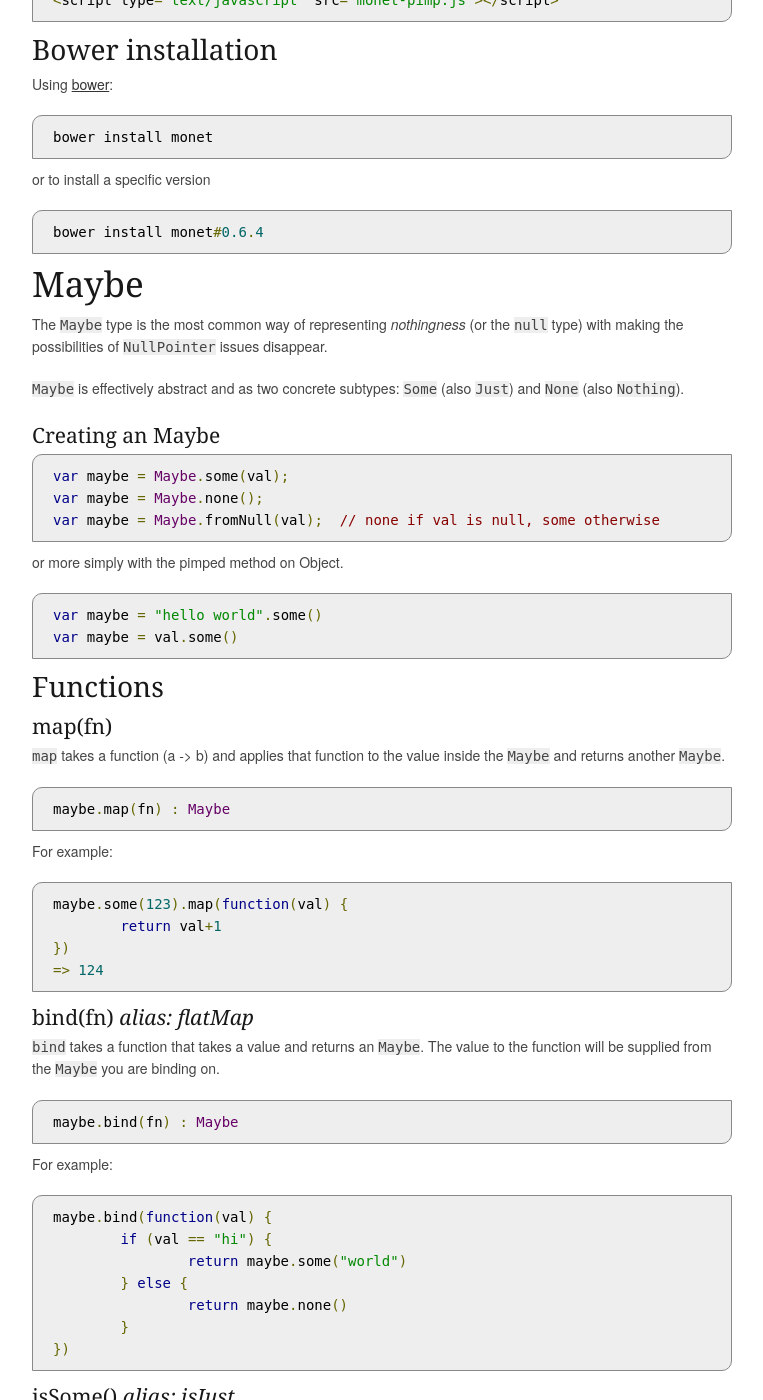
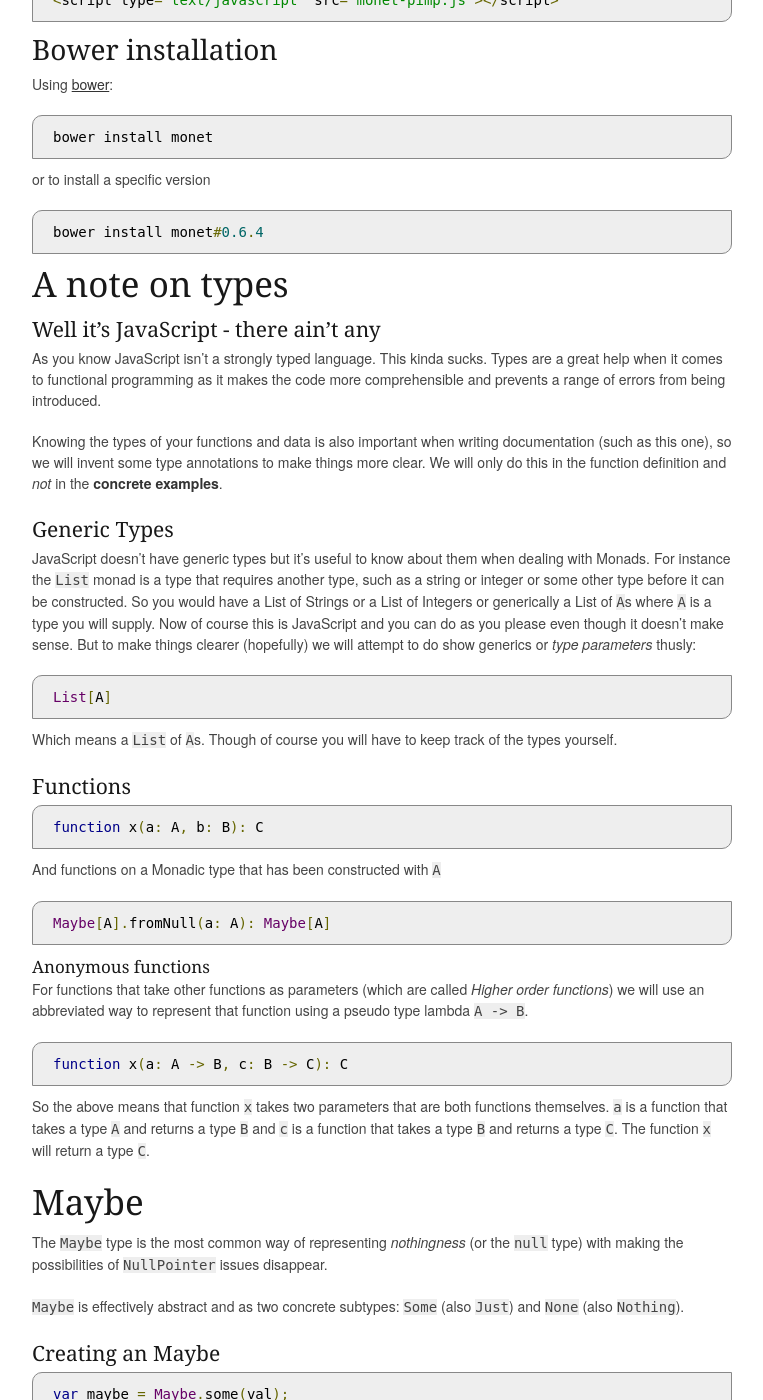
Before and after one commit to monet/monet.js, a Jekyll site: the page built from index.md, in a window 1280 px wide and 1400 px high, scrolled down 732 px. Shown: the whole window, without its empty margins (138-901 px from the left). Built offline with Jekyll 4.4.1, drawn with Linux system fonts in a browser that asks for light colours; nearby versions of some CDN libraries; some of the changed text lies outside the part shown.

Commit message:
Added new type signatures documentation

```diff
--- a/index.md
+++ b/index.md
@@ -39,6 +39,41 @@ or to install a specific version
 
 	bower install monet#{{ page.version }}
 
+## A note on types
+
+#### Well it's JavaScript - there ain't any
+As you know JavaScript isn't a strongly typed language.  This kinda sucks.  Types are a great help when it comes to functional programming as it makes the
+code more comprehensible and prevents a range of errors from being introduced.
+
+Knowing the types of your functions and data is also important when writing documentation (such as this one), so we will invent some type annotations to make things
+more clear.  We will only do this in the function definition and *not* in the **concrete examples**.
+
+#### Generic Types
+
+JavaScript doesn't have generic types but it's useful to know about them when dealing with Monads.  For instance the `List` monad is a type that requires another type, such
+as a string or integer or some other type before it can be constructed.  So you would have a List of Strings or a List of Integers or generically a List of `A`s where `A` is a type you will supply.  Now of course this is JavaScript and you can do as you please even though it doesn't make sense.  But to make things clearer (hopefully) we will attempt to do show generics or *type parameters* thusly:
+
+	List[A]
+
+Which means a `List` of `A`s.  Though of course you will have to keep track of the types yourself.
+
+#### Functions
+
+	function x(a: A, b: B): C
+
+And functions on a Monadic type that has been constructed with `A`
+
+	Maybe[A].fromNull(a: A): Maybe[A]
+
+##### Anonymous functions
+
+For functions that take other functions as parameters (which are called *Higher order functions*) we will use an abbreviated way to represent that function
+using a pseudo type lambda `A -> B`.
+
+	function x(a: A -> B, c: B -> C): C
+
+So the above means that function `x` takes two parameters that are both functions themselves. `a` is a function that takes a type `A` and returns a type `B` and `c` is a function that takes a type `B` and returns a type `C`. The function `x` will return a type `C`.
+
 ## Maybe
 
 The `Maybe` type is the most common way of representing *nothingness* (or the `null` type) with making the possibilities of `NullPointer` issues disappear.
@@ -57,10 +92,10 @@ or more simply with the pimped method on Object.
 	var maybe = val.some()
 
 ### Functions
-#### map(fn)
-`map` takes a function (a -> b) and applies that function to the value inside the `Maybe` and returns another `Maybe`.
+#### map
+`map` takes a function (A -> B) and applies that function to the value inside the `Maybe` and returns another `Maybe`.
 
-	maybe.map(fn) : Maybe
+	Maybe[A].map(fn: A -> B) : Maybe[B]
 
 For example:
 
@@ -69,10 +104,11 @@ For example:
 	})
 	=> 124
 
-#### bind(fn) *alias: flatMap*
+
+#### bind *alias: flatMap*
 `bind` takes a function that takes a value and returns an `Maybe`.  The value to the function will be supplied from the `Maybe` you are binding on.
 
-	maybe.bind(fn) : Maybe
+	Maybe[A].bind(fn: A -> Maybe[B]): Maybe[B]
 
 For example:
 
@@ -85,21 +121,36 @@ For example:
 	})
 
 
-#### isSome() *alias: isJust*
+#### isSome *alias: isJust*
 `isSome` on a `Some` value will return `true` and will return `false` on a `None`.
 
-	maybe.some("hi").isSome()
-	=> true
+	Maybe[A].isSome(): Boolean
+
+For example:
+
+	Maybe.some("hi").isSome()
+	//result: true
 
 
-#### isNone() *alias: isNothing*
+#### isNone *alias: isNothing*
 `isNone` on a `None` value will return `true` and will return `false` on a `Some`.
 
+	Maybe[A].isNone(): Boolean
+
+For example:
+
+	Maybe.none().isNone()
+	//result: true
+
 ####some() *alias: just*
-`some` will 'reduce' the `Maybe` to its value.
+`some` will 'reduce' the `Maybe` to its value.  But warning! It will throw an error if you attempt to do this on a none.  Use `orSome` instead.
+
+	Maybe[A].some(): A
+
+For example:
 
 	Maybe.some("hi").some()
-	=> "hi"
+	//result: "hi"
 
 ####orSome(value) *alias: orJust*
 Will return the containing value inside the `Maybe` or return the supplied value.
@@ -109,10 +160,10 @@ Will return the containing value inside the `Maybe` or return the supplied value
 	Maybe.none().orSome("bye")
 	=> "bye"
 
-####ap(Maybe(fn))
+####ap
 The `ap` function implements the Applicative Functor pattern.  It takes as a parameter another `Maybe` type which contains a function, and then applies that function to the value contained in the calling `Maybe`.
 
-	maybe.ap(maybeWithfn): Maybe
+	Maybe[A].ap(Maybe[A->B]): Maybe[B]
 
 It may seem odd to want to apply a function to a monad that exists inside another monad, but this is particular useful for when you have a curried function being applied across many monads.
 
@@ -134,7 +185,7 @@ For further reading see [this excellent article](http://learnyouahaskell.com/fun
 
 
 ## Validation
-Validation is not quite a monad as it [doesn't quite follow the monad rules](http://stackoverflow.com/questions/12211776/why-isnt-validation-a-monad-scalaz7), even though it has the monad methods.  It that can hold either a success value or a failure value (i.e. an error message or some other failure object) and has methods for accumulating errors.
+Validation is not quite a monad as it [doesn't quite follow the monad rules](http://stackoverflow.com/questions/12211776/why-isnt-validation-a-monad-scalaz7), even though it has the monad methods.  It that can hold either a success value or a failure value (i.e. an error message or some other failure object) and has methods for accumulating errors.  We will represent a Validation like this: `Validation[E,A]` where `E` represents the error type and `A` represents the success type.
 
 #### Creating a Validation
 
@@ -147,13 +198,20 @@ or with pimped methods on an object
 	var failure = "some error".fail();
 
 ###Functions
-####map()
-`map` takes a function (a -> b) and applies that function to the value inside the `success` side of the `Validation` and returns another `Validation`.
+####map
+`map` takes a function (A -> B) and applies that function to the value inside the `success` side of the `Validation` and returns another `Validation`.
 
-####bind(fn) *alias: flatMap*
+	Validation[E,A].map(fn:A -> B): Validation[E,A]
+
+For example:
+
+	Validation.success(123).map(function(val) { return val + 1})
+	//result: 124
+
+####bind *alias: flatMap*
 `bind` takes a function that takes a value and returns an `Validation`.  The value to the function will be supplied from the `Validation` you are binding on.
 
-	validation.bind(fn) : validation
+	Validation[E,A].bind(fn:A -> Validation[E,B]) : Validation[E,B]
 
 For example:
 
@@ -166,19 +224,29 @@ For example:
 	})
 
 
-####isSuccess()
+####isSuccess
 Will return `true` if this is a successful validation, `false` otherwise.
 
-####isFail()
+	Validation[E,A].isSuccess() : Boolean
+
+####isFail
 Will return `false` if this is a failed validation, `true` otherwise.
 
-####success()
+	Validation[E,A].isFail() : Boolean
+
+####success
 Will return the successful value.
 
-####fail()
+	Validation[E,A].success() : A
+
+####fail
 Will return the failed value, usually an error message.
 
-####ap(Validation(fn))
+	Validation[E,A].fail() : E
+
+####ap
+
+	Validation[E,A].ap(v: Validation[E, A->B]) : Validation[E,B]
 
 Implements the applicative functor pattern.  `ap` will apply a function over the validation from within the supplied validation.  If any of the validations are `fail`s then the function will collect the errors.
 
@@ -201,9 +269,13 @@ Implements the applicative functor pattern.  `ap` will apply a function over the
     	.ap(validateForename.map(person)))
     // result: Validation(["no address", "no surname"])
 
-####cata(failFn,successFn)
+####cata
+
+	Validation[E,A].cata(failureFn: E->X, successFn: A->X): X
 
 The catamorphism for validation.  If the validation is `success` the success function will be executed with the success value and the value of the function returned. Otherwise the `failure` function will be called with the failure value.
+
+For example:
 
 	var result = v.cata(function(failure) {
 		return "oh dear it failed because " + failure
@@ -303,6 +388,10 @@ As you can see from the second example each List object contains a head element
 
 `cons` will prepend the element to the front of the list and return a new list.  The existing list remains unchanged.
 
+	List[A].cons(A) : List[A]
+
+For example:
+
 	var newList = myList.cons(4)
 	// newList.toArray() == [4,1,2,3]
 	// myList.toArray() == [1,2,3]
@@ -317,6 +406,8 @@ As you can see from the second example each List object contains a head element
 
 Maps the supplied function over the list.
 
+	List[A].map(fn: A->B): List[B]
+
 	var list = [1,2,3].list().map(function(a) {
 		return a+1
 	})
@@ -326,9 +417,13 @@ Maps the supplied function over the list.
 
 Maps the supplied function over the list and then flattens the returned list.  The supplied function must return a new list.
 
+	List[A].flatMap(fn: A -> List[B]): List[B]
+
 ####foldLeft(initialValue)(function(acc, e))
 
 `foldLeft` takes an initial value and a function and will 'reduce' the list to a single value.  The supplied function takes an accumulator as its first value and the current element in the list as its second argument.  The returned value from the function will be pass into the accumulator on the subsequent pass.
+
+	List[A].foldLeft(initialValue: B)(fn: (acc:B, element:A) -> B): B
 
 For example, say you wanted to add up a list of integers, your initial value would be `0` and your function would return the sum of the accumulator and the passed in element.
 
@@ -346,6 +441,10 @@ Performs a fold right across the list.  Similar to `foldLeft` except the supplie
 
 Will append the second list to the current list.
 
+	List[A].append(list: List[A]) : List[A]
+
+For example:
+
 	var list1 = [1,2,3].list()
 	var list2 = [4,5,6].list()
 	var list3 = list1.append(list2)
@@ -353,6 +452,10 @@ Will append the second list to the current list.
 
 ####sequenceMaybe() : Maybe
 Takes a list of `Maybe`s and turns it into a `Maybe` `List`.  If the list contains at least one `None` value then a `None` will be returned, otherwise a `Some` will be returned with a list of all the values.
+
+	List[Maybe[A]].sequenceMaybe: Maybe[List[A]]
+
+For example:
 
 	var sequenced = [Some(1), Some(2), Some(3)].list().sequenceMaybe()
 	// sequenced == Some([1,2,3]) <- That's an immutable list not an array
@@ -362,6 +465,8 @@ Takes a list of `Maybe`s and turns it into a `Maybe` `List`.  If the list contai
 
 ####sequenceValidation() : Validation
 Takes a list of `Validation`s and turns it into a `Validation` `List`.  It will collect all the `success` values into a list on the `Success` side of the validation or it accumulates the errors on the `Failure` side, if there are **any** failures.
+
+	List[Validation]
 
 	var sequenced = ["a".success(), "b".success(), "c".success()].list().sequenceValidation()
 	// sequenced == Success(["a", "b", "c"])
```
Also changed, not shown: other parts of index.md (+13 -0 lines).
